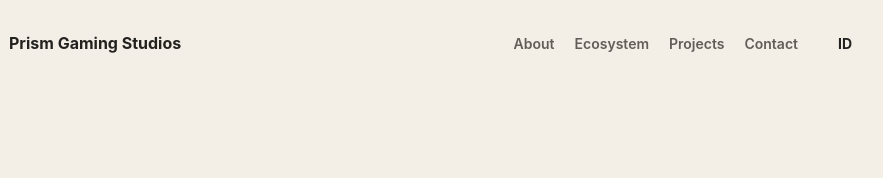
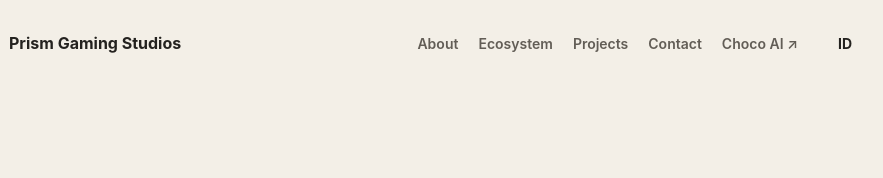
Before and after one commit to TheChocoStudiosSub/PRISM-GAMING-STUDIOS, a plain HTML site: page index.html in a window 1280 px wide. Shown: the top 178 px of the page, 232-1115 px from the left. Drawn offline with Linux system fonts and the light colour scheme.

Commit message:
Add canonical Choco AI ecosystem link

```diff
--- a/index.html
+++ b/index.html
@@ -75,6 +75,7 @@ h1{max-width:800px;margin-bottom:24px;font-size:clamp(48px,8vw,88px);line-height
 <a href="#ecosystem" data-en="Ecosystem" data-id="Ekosistem">Ecosystem</a>
 <a href="#projects" data-en="Projects" data-id="Proyek">Projects</a>
 <a href="#contact" data-en="Contact" data-id="Kontak">Contact</a>
+<a href="https://tcs-choco-ai.vercel.app/" target="_blank" rel="noopener noreferrer" data-en="Choco AI ↗" data-id="Choco AI ↗">Choco AI ↗</a>
 </nav>
 <button class="language-toggle" id="language-toggle" type="button" aria-label="Switch to Bahasa Indonesia" aria-pressed="false">ID</button>
 </div>
```
